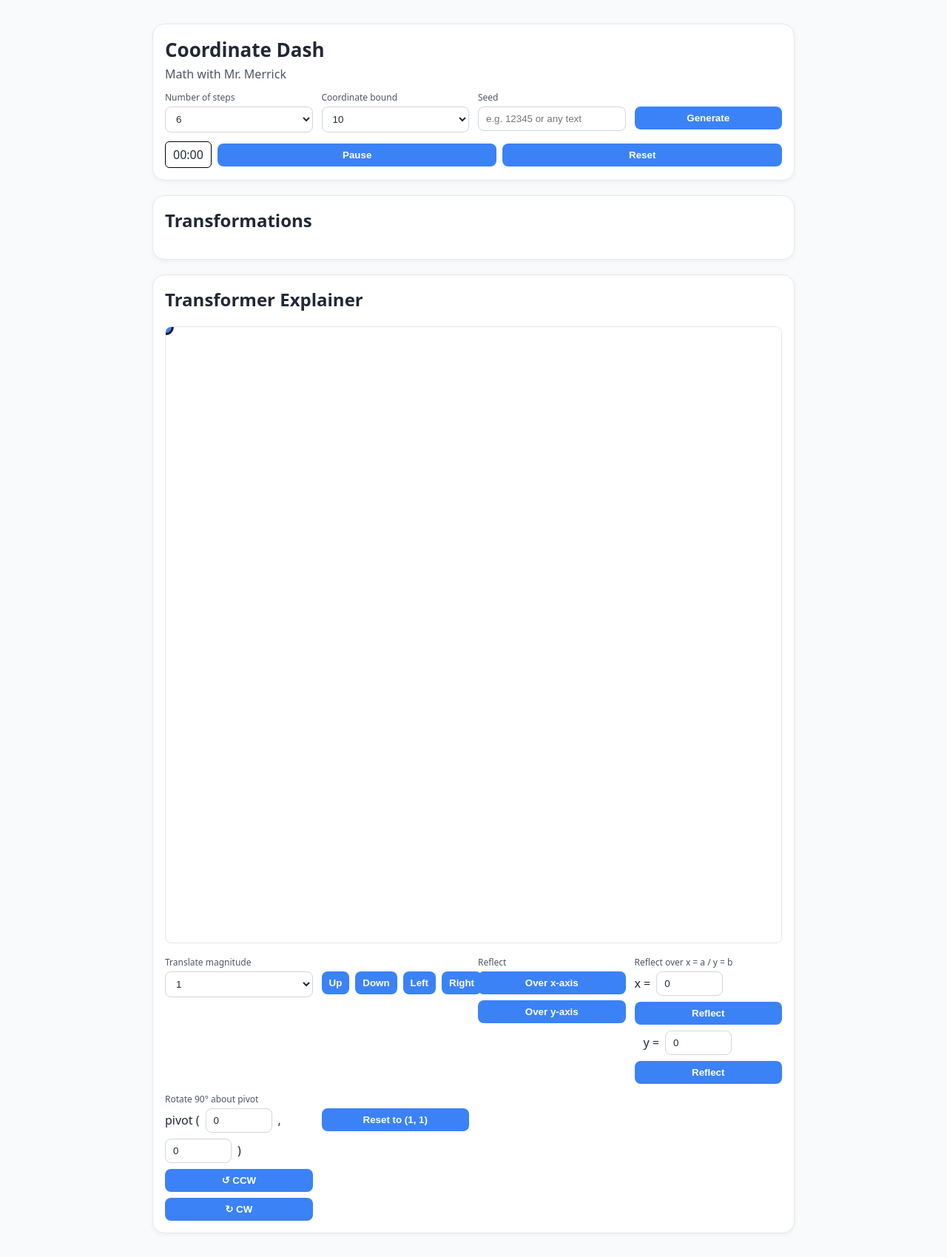
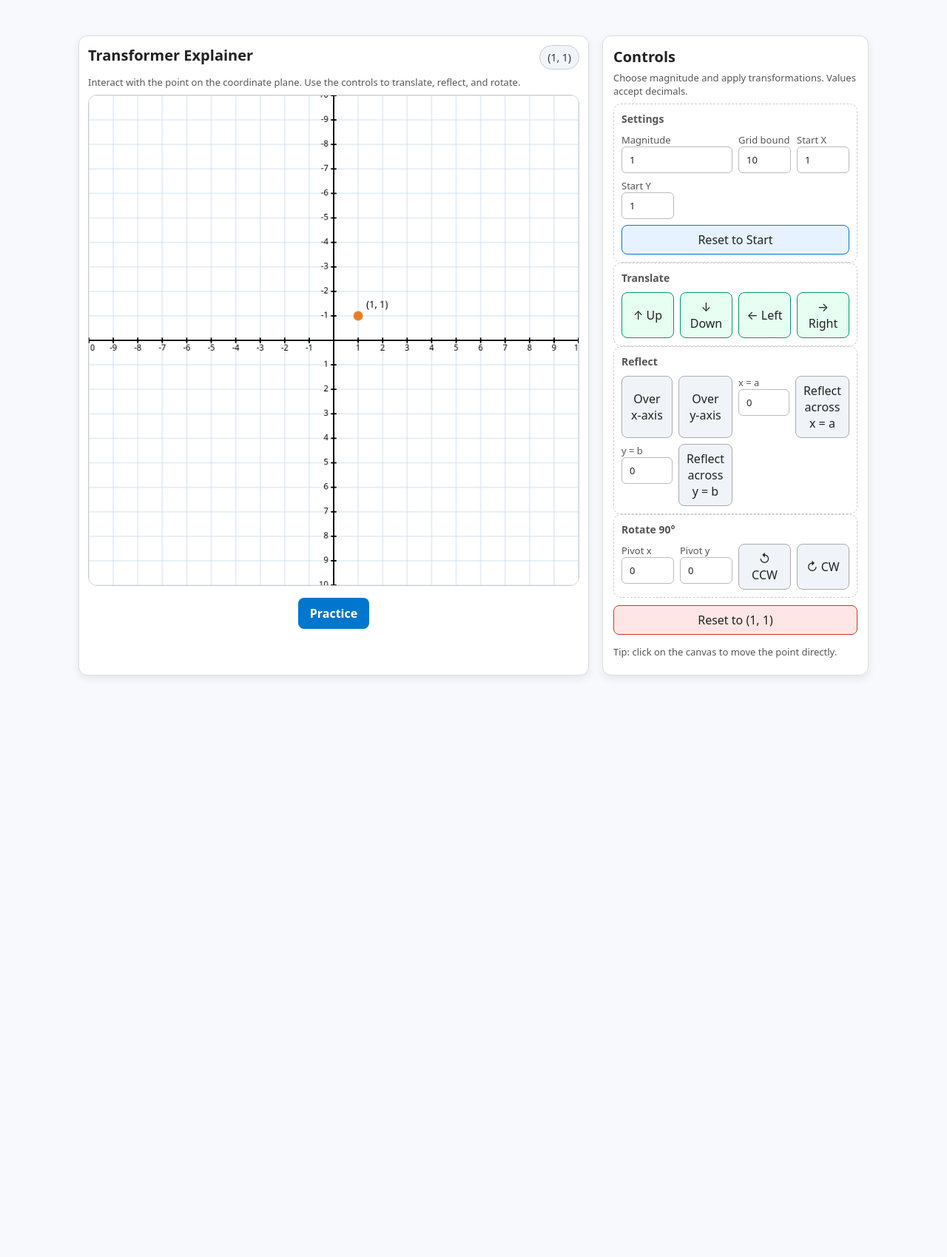
Before and after one commit to MerrickMath/MerrickMath.github.io, a Jekyll site: the page test.html, which Jekyll copies as it is, in a window 1280 px wide. Shown: the whole page at 74% size. Built offline with Jekyll 4.4.1, drawn with Linux system fonts in a browser that asks for light colours; after the commit the page ends 932 px from its top, so only the background shows below that.

Commit message:
Update test.html

```diff
--- a/test.html
+++ b/test.html
@@ -1,290 +1,339 @@
 <!DOCTYPE html>
 <html lang="en">
 <head>
-  <meta charset="UTF-8" />
+  <meta charset="utf-8" />
   <meta name="viewport" content="width=device-width, initial-scale=1" />
-  <title>Coordinate Dash</title>
+  <title>Coordinate Transformer — Standalone</title>
   <style>
     :root {
-      --bg: #f9fafb;
+      --bg: #f7f9fc;
       --panel: #ffffff;
-      --muted: #4b5563;
-      --text: #1f2937;
-      --accent: #3b82f6;
-      --accent-hover: #2563eb;
-      --card: #f3f4f6;
-      --radius: 16px;
-      --button-bg: #3b82f6;
-      --button-bg-hover: #2563eb;
-      --button-text: #ffffff;
+      --muted: #555;
+      --accent: #0077cc;
+      --accent-2: #009966;
+      --danger: #cc3333;
+      --grid: #ccddee;
+      --axis: #000;
+      --point: #e67e22;
     }
     * { box-sizing: border-box; }
+    html, body { height: 100%; }
     body {
       margin: 0;
-      font-family: ui-sans-serif, system-ui, -apple-system, Segoe UI, Roboto, Ubuntu, Cantarell, Noto Sans, Helvetica Neue, Arial;
+      font-family: system-ui, -apple-system, Segoe UI, Roboto, "Helvetica Neue", Arial, "Noto Sans";
       background: var(--bg);
-      color: var(--text);
+      color: #222;
     }
-    .container { max-width: 900px; margin: 32px auto; padding: 0 16px; }
-
-    header {
+    .wrap {
+      max-width: 1100px;
+      margin: 32px auto;
+      padding: 16px;
+      display: grid;
+      grid-template-columns: 1fr 360px;
+      gap: 18px;
+    }
+    @media (max-width: 960px) {
+      .wrap { grid-template-columns: 1fr; }
+    }
+    .card {
       background: var(--panel);
-      border: 1px solid #e5e7eb;
-      border-radius: var(--radius);
-      padding: 16px;
-      box-shadow: 0 2px 6px rgba(0,0,0,0.05);
+      border: 1px solid #ddd;
+      border-radius: 12px;
+      box-shadow: 0 4px 12px rgba(0,0,0,0.08);
     }
-    header h1 { margin: 0 0 4px 0; font-size: 26px; }
-    header p { margin: 0; color: var(--muted); }
-
-    .heading-controls {
-      display: grid;
-      grid-template-columns: repeat(auto-fit, minmax(160px, 1fr));
-      gap: 12px;
-      margin-top: 12px;
+    .canvas-card { padding: 12px; }
+    .controls-card { padding: 14px; }
+    h1 {
+      font-size: 20px; margin: 0 0 6px 0; font-weight: 650;
     }
-    .control label { display:block; font-size: 12px; margin-bottom: 4px; color: var(--muted); }
-    .control input, .control select {
-      width: 100%;
-      padding: 8px 10px;
-      border-radius: 8px;
-      border: 1px solid #d1d5db;
-      background: #fff;
-      color: var(--text);
+    .sub { color: var(--muted); font-size: 13px; margin-bottom: 8px; }
+    .row { display: grid; grid-template-columns: 1fr 1fr; gap: 10px; margin: 10px 0 14px; }
+    .row.full { grid-template-columns: 1fr; }
+    .group { border: 1px dashed #ccc; padding: 10px; border-radius: 10px; }
+    .group h2 { font-size: 14px; margin: 0 0 10px 0; color: var(--muted); font-weight: 600; }
+    button, input, select { font: inherit; }
+    button {
+      border: 1px solid #aaa; background: #f0f4f8; color: #222; padding: 8px 10px; border-radius: 8px; cursor: pointer; transition: 120ms ease;
     }
-    .control button, .primary {
-      width: 100%;
-      padding: 8px 10px;
-      border-radius: 8px;
-      border: none;
-      background: var(--button-bg);
-      color: var(--button-text);
-      cursor: pointer;
-      font-weight: 600;
-      transition: background 0.2s;
+    button:hover { background: #e2e8f0; }
+    .primary { border-color: #0077cc; background: #e6f2ff; }
+    .accent { border-color: #009966; background: #e6fff2; }
+    .danger { border-color: #cc3333; background: #ffe6e6; }
+    .practice-link { display: block; text-align: center; margin: 16px 0; }
+    .practice-link a { display:inline-block; padding:10px 16px; background:#0077cc; color:white; border-radius:8px; text-decoration:none; font-weight:600; }
+    .practice-link a:hover { background:#005fa3; }
+    .grid { display: grid; grid-template-columns: repeat(4, 1fr); gap: 8px; }
+    .grid .wide { grid-column: span 2; }
+    .grid .full { grid-column: 1 / -1; }
+    label { font-size: 13px; color: var(--muted); }
+    .controls .grid input {
+      width: 100%; padding: 8px 10px; border: 1px solid #bbb; border-radius: 6px; background: #fff; color: #222;
     }
-    .control button:hover, .primary:hover {
-      background: var(--button-bg-hover);
+    .pill {
+      display: inline-flex; align-items: center; gap: 8px; padding: 6px 10px; border-radius: 999px; background: #f1f5f9; border: 1px solid #ccc; color: #333;
     }
-
-    .timer { border: 1px solid #000; padding: 6px 10px; border-radius: 6px; text-align: center; font-variant-numeric: tabular-nums; }
-    .timer-controls { display:flex; align-items:center; gap:8px; justify-content:flex-end; }
-
-    .panel { background: var(--panel); border: 1px solid #e5e7eb; border-radius: var(--radius); padding: 16px; margin-top: 20px; box-shadow: 0 2px 6px rgba(0,0,0,0.05); }
-    .panel h2 { margin-top: 0; }
-    .list { display: grid; gap: 12px; }
-    .card { background: var(--card); border: 1px solid #e5e7eb; border-radius: 10px; padding: 12px; }
-    .step-head { display: flex; justify-content: space-between; align-items: center; }
-    .answer { margin-top: 8px; color: var(--button-bg); font-weight: 600; display:none; }
-    canvas { border:1px solid #ccc; background:#fff; margin-top:10px; }
-  .viz-wrap{margin-top:10px}
-    svg.viz{background:#ffffff;border:1px solid #e5e7eb;border-radius:8px;max-width:100%;height:auto}
-    .grid line{stroke:#e5e7eb;stroke-width:1}
-    .axis line{stroke:#9ca3af;stroke-width:2}
-    .point{fill:var(--button-bg);stroke:#111827;stroke-width:1.5}
+    .muted { color: var(--muted); }
+    canvas { width: 100%; height: auto; display: block; border-radius: 12px; border: 1px solid #ccc; background: #fff; }
+    .topbar { display:flex; align-items:center; justify-content: space-between; margin-bottom: 8px; }
+    .coords { font-size: 14px; }
+    .coords strong { color: var(--accent-2); }
   </style>
 </head>
 <body>
-<div class="container">
-  <header>
-    <h1>Coordinate Dash</h1>
-    <p class="muted">Math with Mr. Merrick</p>
-    <div class="heading-controls">
-      <div class="control">
-        <label for="stepsInput">Number of steps</label>
-        <select id="stepsInput"><option>4</option><option selected>6</option><option>8</option><option>10</option></select>
+  <div class="wrap">
+    <div class="card canvas-card">
+      <div class="topbar">
+        <h1>Transformer Explainer</h1>
+        <div class="pill coords" id="coordDisplay">(1, 1)</div>
       </div>
-      <div class="control">
-        <label for="boundInput">Coordinate bound</label>
-        <select id="boundInput"><option>8</option><option selected>10</option><option>12</option><option>15</option></select>
-      </div>
-      <div class="control">
-        <label for="seedInput">Seed</label>
-        <input id="seedInput" type="text" placeholder="e.g. 12345 or any text" />
-      </div>
-      <div class="control">
-        <label>&nbsp;</label>
-        <button class="primary" id="generateBtn">Generate</button>
+      <div class="sub">Interact with the point on the coordinate plane. Use the controls to translate, reflect, and rotate.</div>
+      <canvas id="plane" width="720" height="720" aria-label="coordinate plane"></canvas>
+      <div class="practice-link">
+        <a href="https://merrickmath.github.io/CoordinateGame.html" target="_blank">Practice</a>
       </div>
     </div>
-    <div class="timer-controls" style="margin-top:12px;">
-      <span class="timer" id="timer">00:00</span>
-      <button class="primary" id="toggleTimerBtn">Pause</button>
-      <button class="primary" id="resetBtn">Reset</button>
-    </div>
-  </header>
 
-  <section class="panel">
-    <h2>Transformations</h2>
-    <div id="answers" class="list"></div>
-  </section>
+    <div class="card controls-card controls">
+      <h1>Controls</h1>
+      <div class="sub">Choose magnitude and apply transformations. Values accept decimals.</div>
 
-  <!-- Visual Transformer / Explainer -->
-  <section class="panel">
-    <h2>Transformer Explainer</h2>
-    <div class="viz-wrap">
-      <svg id="tfSvg" class="viz" viewBox="0 0 440 440" width="100%" height="340" aria-label="coordinate grid">
-        <g class="grid" id="tfGrid"></g>
-        <g class="axis" id="tfAxes"></g>
-        <g id="tfLayer">
-          <circle id="tfDot" class="point" cx="0" cy="0" r="5"></circle>
-        </g>
-      </svg>
-    </div>
-    <div class="heading-controls" style="margin-top:12px; grid-template-columns: repeat(auto-fit,minmax(160px,1fr));">
-      <div class="control">
-        <label for="tfMag">Translate magnitude</label>
-        <select id="tfMag"><option>1</option><option>2</option><option>3</option><option>4</option><option>5</option></select>
-      </div>
-      <div class="control">
-        <label>&nbsp;</label>
-        <div style="display:flex;gap:8px">
-          <button class="primary" id="tfUp">Up</button>
-          <button class="primary" id="tfDown">Down</button>
-          <button class="primary" id="tfLeft">Left</button>
-          <button class="primary" id="tfRight">Right</button>
+      <div class="group">
+        <h2>Settings</h2>
+        <div class="grid">
+          <label class="wide">Magnitude
+            <input id="magnitude" type="number" min="0" step="0.5" value="1">
+          </label>
+          <label>Grid bound
+            <input id="bound" type="number" min="2" max="30" step="1" value="10">
+          </label>
+          <label>Start X
+            <input id="startX" type="number" step="0.5" value="1">
+          </label>
+          <label>Start Y
+            <input id="startY" type="number" step="0.5" value="1">
+          </label>
+          <button class="full primary" id="applyStart">Reset to Start</button>
         </div>
       </div>
-      <div class="control">
-        <label>Reflect</label>
-        <div style="display:flex;gap:8px;flex-wrap:wrap">
-          <button class="primary" id="tfReflectX">Over x-axis</button>
-          <button class="primary" id="tfReflectY">Over y-axis</button>
+
+      <div class="group">
+        <h2>Translate</h2>
+        <div class="grid">
+          <button class="accent" id="up">↑ Up</button>
+          <button class="accent" id="down">↓ Down</button>
+          <button class="accent" id="left">← Left</button>
+          <button class="accent" id="right">→ Right</button>
         </div>
       </div>
-      <div class="control">
-        <label>Reflect over x = a / y = b</label>
-        <div style="display:flex;gap:8px;align-items:center;flex-wrap:wrap">
-          <span>x =</span><input id="tfXVal" type="number" value="0" style="max-width:90px" />
-          <button class="primary" id="tfReflectXLine">Reflect</button>
-          <span style="margin-left:12px">y =</span><input id="tfYVal" type="number" value="0" style="max-width:90px" />
-          <button class="primary" id="tfReflectYLine">Reflect</button>
+
+      <div class="group">
+        <h2>Reflect</h2>
+        <div class="grid">
+          <button id="refX">Over x-axis</button>
+          <button id="refY">Over y-axis</button>
+          <label>x = a
+            <input id="refXa" type="number" step="0.5" value="0">
+          </label>
+          <button id="refXline">Reflect across x = a</button>
+          <label>y = b
+            <input id="refYb" type="number" step="0.5" value="0">
+          </label>
+          <button id="refYline">Reflect across y = b</button>
         </div>
       </div>
-      <div class="control">
-        <label>Rotate 90° about pivot</label>
-        <div style="display:flex;gap:8px;align-items:center;flex-wrap:wrap">
-          <span>pivot (</span><input id="tfPivotX" type="number" value="0" style="max-width:90px" /><span>,</span>
-          <input id="tfPivotY" type="number" value="0" style="max-width:90px" /><span>)</span>
-          <button class="primary" id="tfRotCCW">↺ CCW</button>
-          <button class="primary" id="tfRotCW">↻ CW</button>
+
+      <div class="group">
+        <h2>Rotate 90°</h2>
+        <div class="grid">
+          <label>Pivot x
+            <input id="pivotX" type="number" step="0.5" value="0">
+          </label>
+          <label>Pivot y
+            <input id="pivotY" type="number" step="0.5" value="0">
+          </label>
+          <button id="ccw">↺ CCW</button>
+          <button id="cw">↻ CW</button>
         </div>
       </div>
-      <div class="control">
-        <label>&nbsp;</label>
-        <button class="primary" id="tfReset">Reset to (1, 1)</button>
+
+      <div class="row full">
+        <button class="danger" id="reset">Reset to (1, 1)</button>
       </div>
+
+      <div class="sub muted">Tip: click on the canvas to move the point directly.</div>
     </div>
-  </section>
   </div>
 
   <script>
-function drawGrid(ctx, width, height, step=20) {
-  ctx.strokeStyle = '#eee';
-  for(let x=0;x<=width;x+=step){ ctx.beginPath(); ctx.moveTo(x,0); ctx.lineTo(x,height); ctx.stroke(); }
-  for(let y=0;y<=height;y+=step){ ctx.beginPath(); ctx.moveTo(0,y); ctx.lineTo(width,y); ctx.stroke(); }
-  ctx.strokeStyle = '#999';
-  ctx.beginPath(); ctx.moveTo(width/2,0); ctx.lineTo(width/2,height); ctx.stroke();
-  ctx.beginPath(); ctx.moveTo(0,height/2); ctx.lineTo(width,height/2); ctx.stroke();
+    const canvas = document.getElementById('plane');
+    const ctx = canvas.getContext('2d');
+
+    // UI elements
+    const coordDisplay = document.getElementById('coordDisplay');
+    const magnitudeEl = document.getElementById('magnitude');
+    const boundEl = document.getElementById('bound');
+    const startXEl = document.getElementById('startX');
+    const startYEl = document.getElementById('startY');
+
+    const upBtn = document.getElementById('up');
+    const downBtn = document.getElementById('down');
+    const leftBtn = document.getElementById('left');
+    const rightBtn = document.getElementById('right');
+
+    const refXBtn = document.getElementById('refX');
+    const refYBtn = document.getElementById('refY');
+    const refXaEl = document.getElementById('refXa');
+    const refYbEl = document.getElementById('refYb');
+    const refXlineBtn = document.getElementById('refXline');
+    const refYlineBtn = document.getElementById('refYline');
+
+    const pivotXEl = document.getElementById('pivotX');
+    const pivotYEl = document.getElementById('pivotY');
+    const ccwBtn = document.getElementById('ccw');
+    const cwBtn = document.getElementById('cw');
+
+    const resetBtn = document.getElementById('reset');
+    const applyStartBtn = document.getElementById('applyStart');
+
+    // World state
+    let bound = 10; // half-range on each axis
+    let scale = canvas.width / (bound * 2);
+    let point = { x: 1, y: 1 };
+
+    // Helpers
+    function toScreen({x, y}) {
+      return {
+        sx: Math.round(canvas.width / 2 + x * scale),
+        sy: Math.round(canvas.height / 2 - y * scale)
+      };
     }
-function drawPoint(ctx,x,y,color,label){
-  ctx.fillStyle=color;
-  const cx=200+x*20, cy=200-y*20;
-  ctx.beginPath(); ctx.arc(cx,cy,5,0,Math.PI*2); ctx.fill();
-  if(label){ctx.fillText(label,cx+8,cy-8)}
+    function fromScreen(sx, sy) {
+      return {
+        x: (sx - canvas.width / 2) / scale,
+        y: (canvas.height / 2 - sy) / scale
+      };
+    }
+    function round2(n) { return Math.round(n * 100) / 100; }
+
+    function drawGrid() {
+      ctx.clearRect(0, 0, canvas.width, canvas.height);
+
+      // background
+      ctx.fillStyle = "#fff";
+      ctx.fillRect(0, 0, canvas.width, canvas.height);
+
+      ctx.save();
+      ctx.translate(canvas.width/2, canvas.height/2);
+
+      // grid lines
+      ctx.lineWidth = 1;
+      for (let i = -bound; i <= bound; i++) {
+        ctx.strokeStyle = '#ccddee';
+        // vertical
+        ctx.beginPath();
+        ctx.moveTo(i * scale, -bound * scale);
+        ctx.lineTo(i * scale, bound * scale);
+        ctx.stroke();
+        // horizontal
+        ctx.beginPath();
+        ctx.moveTo(-bound * scale, i * scale);
+        ctx.lineTo(bound * scale, i * scale);
+        ctx.stroke();
       }
 
-function showExamples(){
-  const canvas=document.getElementById('tfCanvas');
-  const ctx=canvas.getContext('2d');
-  ctx.clearRect(0,0,canvas.width,canvas.height);
-  drawGrid(ctx,canvas.width,canvas.height);
+      // axes
+      ctx.strokeStyle = '#000';
+      ctx.lineWidth = 2;
+      // x-axis
+      ctx.beginPath(); ctx.moveTo(-bound*scale, 0); ctx.lineTo(bound*scale, 0); ctx.stroke();
+      // y-axis
+      ctx.beginPath(); ctx.moveTo(0, -bound*scale); ctx.lineTo(0, bound*scale); ctx.stroke();
 
-  // original point
-  drawPoint(ctx,1,1,'#3b82f6','Start (1,1)');
-  // translated up 2
-  drawPoint(ctx,1,3,'#ef4444','Translate up 2');
-  // reflected over y-axis
-  drawPoint(ctx,-1,1,'#22c55e','Reflect y-axis');
-  // rotated 90° CCW about origin
-  drawPoint(ctx,-1,1,'#f59e0b','Rotate 90°');
+      // ticks + labels
+      ctx.fillStyle = '#000';
+      ctx.font = '12px system-ui, -apple-system, Segoe UI, Roboto, Arial';
+      ctx.textAlign = 'center'; ctx.textBaseline = 'top';
+      for (let i = -bound; i <= bound; i++) {
+        if (i === 0) continue;
+        ctx.beginPath(); ctx.moveTo(i*scale, -4); ctx.lineTo(i*scale, 4); ctx.stroke();
+        ctx.fillText(i, i*scale, 6);
+      }
+      ctx.textAlign = 'right'; ctx.textBaseline = 'middle';
+      for (let i = -bound; i <= bound; i++) {
+        if (i === 0) continue;
+        ctx.beginPath(); ctx.moveTo(-4, i*scale); ctx.lineTo(4, i*scale); ctx.stroke();
+        ctx.fillText(i, -8, i*scale);
       }
 
-showExamples();
-// ===== Visual Transformer logic =====
-(function(){
-  const svg = document.getElementById('tfSvg');
-  if (!svg) return; // guard
-  const gridG = document.getElementById('tfGrid');
-  const axesG = document.getElementById('tfAxes');
-  const dot = document.getElementById('tfDot');
+      ctx.restore();
 
-  const SIZE = 440, M = 20, MIN = -10, MAX = 10, STEP = 1;
-  const SCALE = (SIZE - 2*M) / (MAX - MIN);
-  const toX = x => M + (x - MIN) * SCALE;
-  const toY = y => SIZE - M - (y - MIN) * SCALE;
+      // point
+      const { sx, sy } = toScreen(point);
+      ctx.fillStyle = '#e67e22';
+      ctx.beginPath(); ctx.arc(sx, sy, 7, 0, Math.PI * 2); ctx.fill();
 
-  // draw grid
-  for (let v = MIN; v <= MAX; v += STEP) {
-    const gx = document.createElementNS('http://www.w3.org/2000/svg','line');
-    gx.setAttribute('x1', toX(v)); gx.setAttribute('y1', toY(MIN));
-    gx.setAttribute('x2', toX(v)); gx.setAttribute('y2', toY(MAX));
-    gridG.appendChild(gx);
-    const gy = document.createElementNS('http://www.w3.org/2000/svg','line');
-    gy.setAttribute('x1', toX(MIN)); gy.setAttribute('y1', toY(v));
-    gy.setAttribute('x2', toX(MAX)); gy.setAttribute('y2', toY(v));
-    gridG.appendChild(gy);
+      // point label
+      ctx.fillStyle = '#000';
+      ctx.font = '14px system-ui, -apple-system, Segoe UI, Roboto, Arial';
+      ctx.fillText(`(${round2(point.x)}, ${round2(point.y)})`, sx + 12, sy - 12);
     }
-  // axes at 0
-  const ax = document.createElementNS('http://www.w3.org/2000/svg','line');
-  ax.setAttribute('x1', toX(MIN)); ax.setAttribute('y1', toY(0));
-  ax.setAttribute('x2', toX(MAX)); ax.setAttribute('y2', toY(0));
-  axesG.appendChild(ax);
-  const ay = document.createElementNS('http://www.w3.org/2000/svg','line');
-  ay.setAttribute('x1', toX(0)); ay.setAttribute('y1', toY(MIN));
-  ay.setAttribute('x2', toX(0)); ay.setAttribute('y2', toY(MAX));
-  axesG.appendChild(ay);
 
-  // state & controls
-  let px = 1, py = 1;
-  const tfPoint = () => { dot.setAttribute('cx', toX(px)); dot.setAttribute('cy', toY(py)); };
-  tfPoint();
+    function setBound(val) {
+      bound = Math.max(2, Math.min(30, Number(val) || 10));
+      scale = canvas.width / (bound * 2);
+      drawGrid();
+    }
 
-  const tfMag = document.getElementById('tfMag');
-  const tfUp = document.getElementById('tfUp');
-  const tfDown = document.getElementById('tfDown');
-  const tfLeft = document.getElementById('tfLeft');
-  const tfRight = document.getElementById('tfRight');
-  const tfReflectX = document.getElementById('tfReflectX');
-  const tfReflectY = document.getElementById('tfReflectY');
-  const tfXVal = document.getElementById('tfXVal');
-  const tfYVal = document.getElementById('tfYVal');
-  const tfReflectXLine = document.getElementById('tfReflectXLine');
-  const tfReflectYLine = document.getElementById('tfReflectYLine');
-  const tfPivotX = document.getElementById('tfPivotX');
-  const tfPivotY = document.getElementById('tfPivotY');
-  const tfRotCCW = document.getElementById('tfRotCCW');
-  const tfRotCW = document.getElementById('tfRotCW');
-  const tfReset = document.getElementById('tfReset');
+    function updateDisplay() {
+      coordDisplay.textContent = `(${round2(point.x)}, ${round2(point.y)})`;
+      drawGrid();
+    }
 
-  function mag() { const m = parseInt(tfMag?.value,10); return Number.isFinite(m) ? Math.max(1, Math.min(10,m)) : 1; }
+    function translate(dx, dy) { point.x += dx; point.y += dy; updateDisplay(); }
+    function reflectOverXAxis() { point.y = -point.y; updateDisplay(); }
+    function reflectOverYAxis() { point.x = -point.x; updateDisplay(); }
+    function reflectOverX(a) { point.y = 2*a - point.y; updateDisplay(); }
+    function reflectOverY(b) { point.x = 2*b - point.x; updateDisplay(); }
 
-  tfUp?.addEventListener('click', ()=>{ py += mag(); tfPoint(); });
-  tfDown?.addEventListener('click', ()=>{ py -= mag(); tfPoint(); });
-  tfLeft?.addEventListener('click', ()=>{ px -= mag(); tfPoint(); });
-  tfRight?.addEventListener('click', ()=>{ px += mag(); tfPoint(); });
+    function rotate90(pivotX, pivotY, dir = 'ccw') {
+      const rx = point.x - pivotX;
+      const ry = point.y - pivotY;
+      let nx, ny;
+      if (dir === 'ccw') { nx = -ry; ny = rx; }
+      else { nx = ry; ny = -rx; }
+      point.x = pivotX + nx;
+      point.y = pivotY + ny;
+      updateDisplay();
+    }
 
-  tfReflectX?.addEventListener('click', ()=>{ py = -py; tfPoint(); });
-  tfReflectY?.addEventListener('click', ()=>{ px = -px; tfPoint(); });
+    upBtn.onclick = () => translate(0, Number(magnitudeEl.value)||0);
+    downBtn.onclick = () => translate(0, -(Number(magnitudeEl.value)||0));
+    leftBtn.onclick = () => translate(-(Number(magnitudeEl.value)||0), 0);
+    rightBtn.onclick = () => translate((Number(magnitudeEl.value)||0), 0);
 
-  tfReflectXLine?.addEventListener('click', ()=>{ const a = parseFloat(tfXVal?.value)||0; px = 2*a - px; tfPoint(); });
-  tfReflectYLine?.addEventListener('click', ()=>{ const b = parseFloat(tfYVal?.value)||0; py = 2*b - py; tfPoint(); });
+    refXBtn.onclick = () => reflectOverXAxis();
+    refYBtn.onclick = () => reflectOverYAxis();
+    refXlineBtn.onclick = () => reflectOverX(Number(refXaEl.value)||0);
+    refYlineBtn.onclick = () => reflectOverY(Number(refYbEl.value)||0);
 
-  tfRotCCW?.addEventListener('click', ()=>{ const x0 = parseFloat(tfPivotX?.value)||0; const y0 = parseFloat(tfPivotY?.value)||0; const dx = px - x0, dy = py - y0; px = x0 - dy; py = y0 + dx; tfPoint(); });
-  tfRotCW?.addEventListener('click', ()=>{ const x0 = parseFloat(tfPivotX?.value)||0; const y0 = parseFloat(tfPivotY?.value)||0; const dx = px - x0, dy = py - y0; px = x0 + dy; py = y0 - dx; tfPoint(); });
+    ccwBtn.onclick = () => rotate90(Number(pivotXEl.value)||0, Number(pivotYEl.value)||0, 'ccw');
+    cwBtn.onclick = () => rotate90(Number(pivotXEl.value)||0, Number(pivotYEl.value)||0, 'cw');
 
-  tfReset?.addEventListener('click', ()=>{ px = 1; py = 1; tfPoint(); });
-})();
+    resetBtn.onclick = () => { point = { x: 1, y: 1 }; updateDisplay(); };
+    applyStartBtn.onclick = () => { point = { x: Number(startXEl.value)||0, y: Number(startYEl.value)||0 }; updateDisplay(); };
+
+    boundEl.oninput = (e) => setBound(e.target.value);
+
+    canvas.addEventListener('click', (e) => {
+      const rect = canvas.getBoundingClientRect();
+      const sx = e.clientX - rect.left;
+      const sy = e.clientY - rect.top;
+      point = fromScreen(sx, sy);
+      updateDisplay();
+    });
+
+    setBound(bound);
+    updateDisplay();
   </script>
 </body>
 </html>
```
Lines whose indentation alone changed are shown as unchanged.
